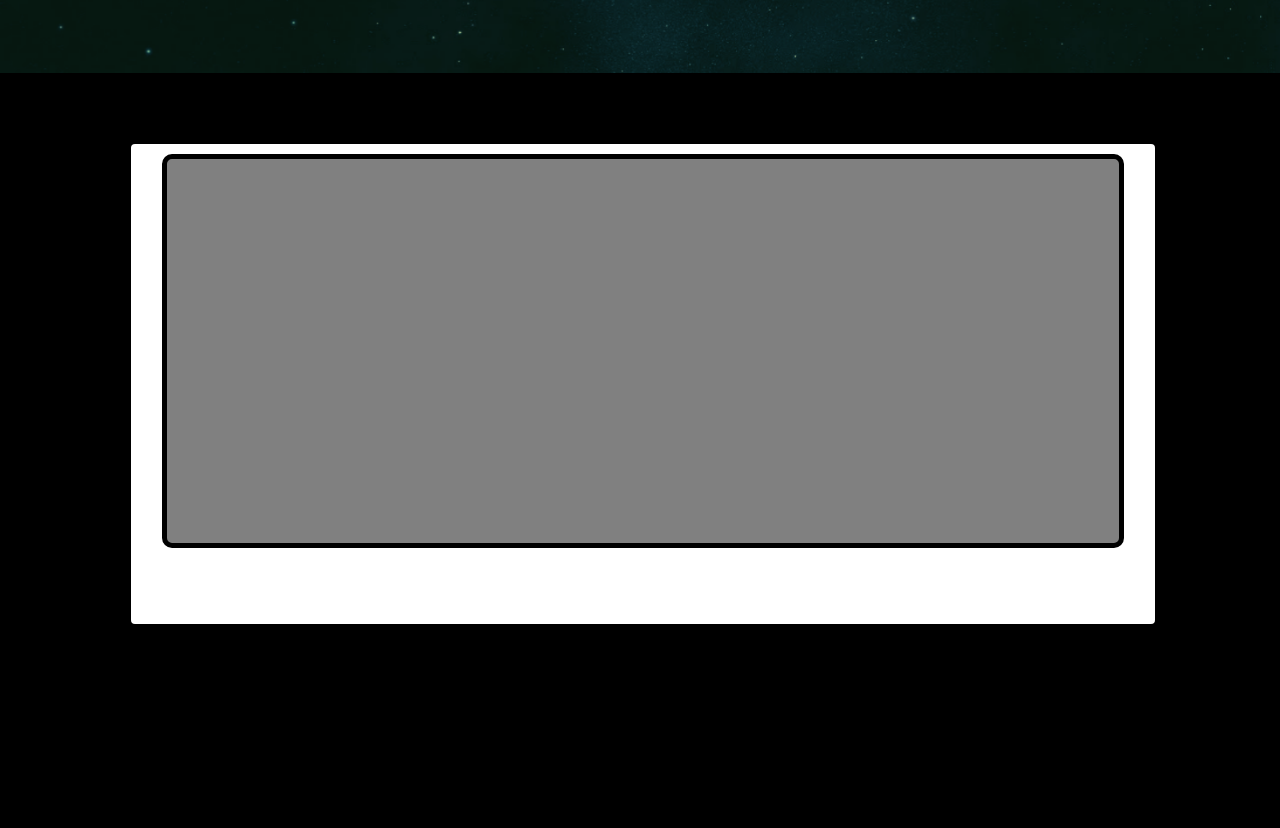
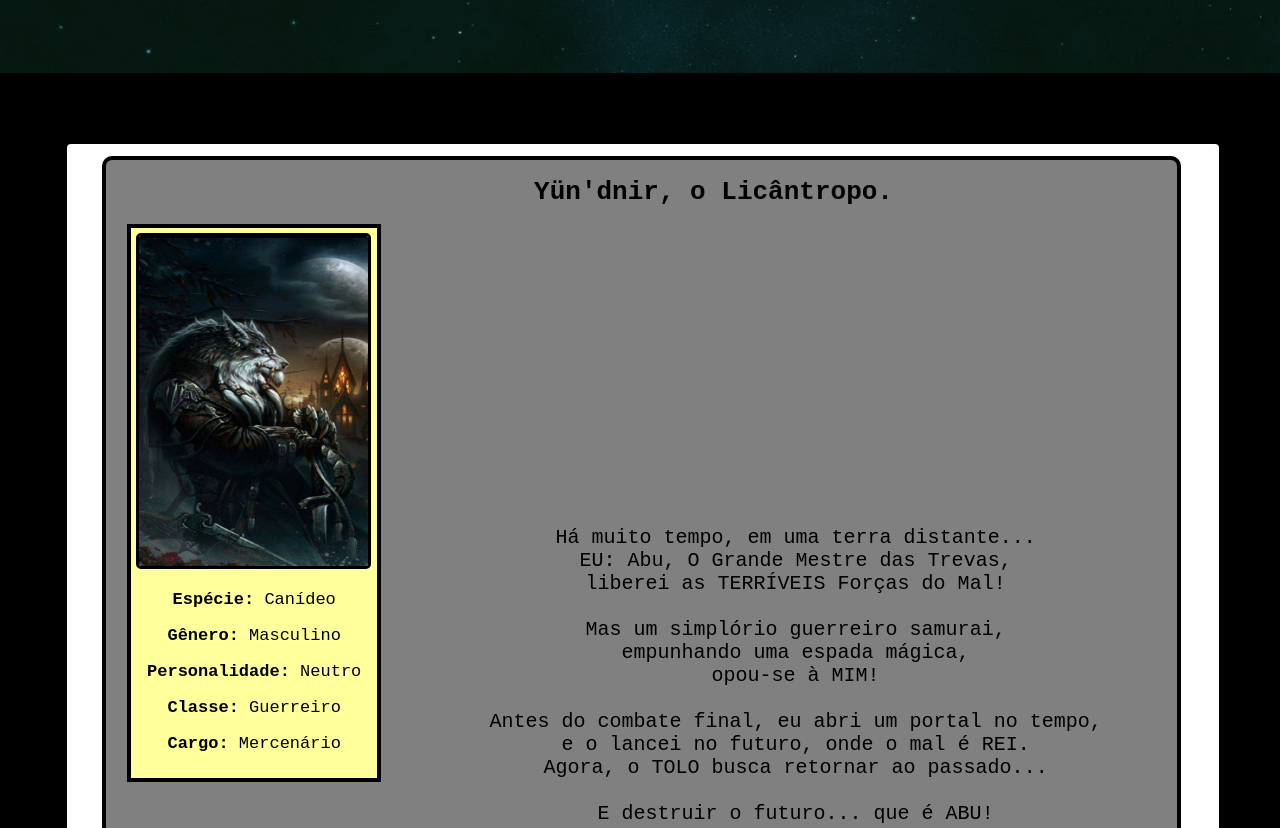
Before and after one commit to Yundnir/Projeto-Thazzar, a website: page menu_logado.html in a window 1280 px wide. Shown: the part 647-1475 px from the top of the page. Before the commit the page ends 1274 px from the top, so only its background shows below. Drawn offline with Linux system fonts and the light colour scheme.

Commit message:
Atualizando e trabalhando o menu logado

```diff
--- a/css/menu_logado.css
+++ b/css/menu_logado.css
@@ -51,22 +51,61 @@ body {
     padding: 0 10px 0 15px;
 }
 
-.conteudo_site {
+
+
+.historias {
     background-color: white;
     border: black 3px solid;
     border-radius: 7px;
-    height: 60vh;
-    width: 80%;
-    margin-left: 10%;
+    height: 160vh;
+    width: 90%;
+    margin-left: 5%;
     margin-top: 5%;
 }
 
-.conteudo_site .paragrafo_historico1 {
+.historias .paragrafo_historico1 {
     background-color: grey;
     height: 80%;
     width: 93%;
-    border: black 5px solid;
+    border: black 4px solid;
     border-radius: 10px;
     margin-left: 3%;
     margin-top: 1%;
 }
+
+.titulo_yundnir h1 {
+    color: black;
+    margin-left: 40%;
+}
+
+.cartao_yundnir {
+    background-color: rgb(255, 255, 155);
+    border: black 4px solid;
+    height: 550px;
+    width: 23%;
+    margin-left: 2%;
+}
+
+.image1 img {
+    height: 330px;
+    width: 93%;
+    margin-left: 2%;
+    margin-top: 2%;
+    border: black 3px solid;
+    border-radius: 5px
+}
+
+.descricao_yundnir {
+    color: black;
+    font-size: 17px;
+    text-align: center;
+}
+
+.texto_yundnir {
+    color: black;
+    font-size: 20px;
+    position: absolute;
+    margin-left: 30%;
+    margin-top: -20%;
+    text-align: center;
+}
--- a/menu_logado.html
+++ b/menu_logado.html
@@ -4,6 +4,7 @@
     <meta charset="UTF-8">
     <meta name="viewport" content="width=device-width, initial-scale=1.0">
     <title> Boas-Vindas a Thazzar! </title>
+    <link rel="shortcut icon" href="img/earth.png" type="image/x-icon">
     <link rel="stylesheet" href="css/menu_logado.css">
     <link rel="stylesheet" href="tela_inicial.html">
 </head>
@@ -58,11 +59,69 @@
     </div> -->
 <!-- Início do aúdio 1 -->
 
+<div class="conteudo_site1">
+</div>
 
-    <div class="conteudo_site">
+    <div class="historias">
         <div class="paragrafo_historico1">
-            <div class="img_1">
-                <img src="img/" alt="">
+
+            <div class="titulo_yundnir">
+                <h1> Yün'dnir, o Licântropo. </h1>
+            </div>
+
+            <div class="cartao_yundnir">
+                <div class="image1">
+                    <img src="img/yundnir.png" alt="Yundnir">
+                </div>
+
+                <!-- Início da Descrição sobre Yün'dnir -->
+                <div class="descricao_yundnir">
+                    <p>
+                        <b> Espécie: </b> Canídeo
+                    </p>
+
+                    <p>
+                        <b> Gênero: </b> Masculino
+                    </p>
+
+                    <p>
+                        <b> Personalidade: </b> Neutro
+                    </p>
+
+                    <p>
+                        <b> Classe: </b> Guerreiro
+                    </p>
+                    <p>
+                        <b> Cargo: </b> Mercenário
+                    </p>
+            </div>
+            <!-- Fim da Descrição sobre Yün'dnir -->
+        </div>
+            <div class="texto_yundnir">
+                <span>
+                    Há muito tempo, em uma terra distante...
+                    <br>
+                    EU: Abu, O Grande Mestre das Trevas,
+                    <br>
+                    liberei as TERRÍVEIS Forças do Mal!
+                    <br>
+                    <br>
+                    Mas um simplório guerreiro samurai,
+                    <br>
+                    empunhando uma espada mágica,
+                    <br>
+                    opou-se à MIM!
+                    <br>
+                    <br>
+                    Antes do combate final, eu abri um portal no tempo,
+                    <br>
+                    e o lancei no futuro, onde o mal é REI.
+                    <br>
+                    Agora, o TOLO busca retornar ao passado...
+                    <br>
+                    <br>
+                    E destruir o futuro... que é ABU!
+                </span>
             </div>
         </div>
     </div>
--- a/tela_inicial.html
+++ b/tela_inicial.html
@@ -4,6 +4,7 @@
 <head>
   <meta charset="UTF-8">
   <meta name="viewport" content="width=device-width, initial-scale=1.0">
+  <link rel="shortcut icon" href="img/earth.png" type="image/x-icon">
   <link rel="stylesheet" href="css/tela_inicial.css">
   <!-- <link rel="stylesheet" href="javascript/tela_inicial.js"> -->
 
```
Also changed, not shown: img/canideo.png (added), img/elhazar.jpg (added), img/yundnir.png (added).
